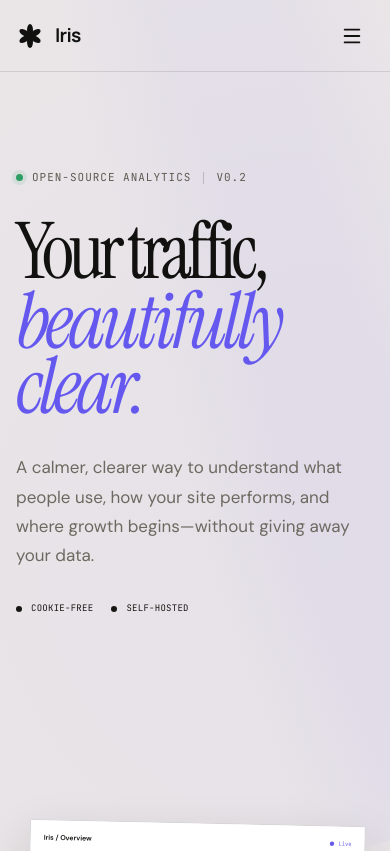
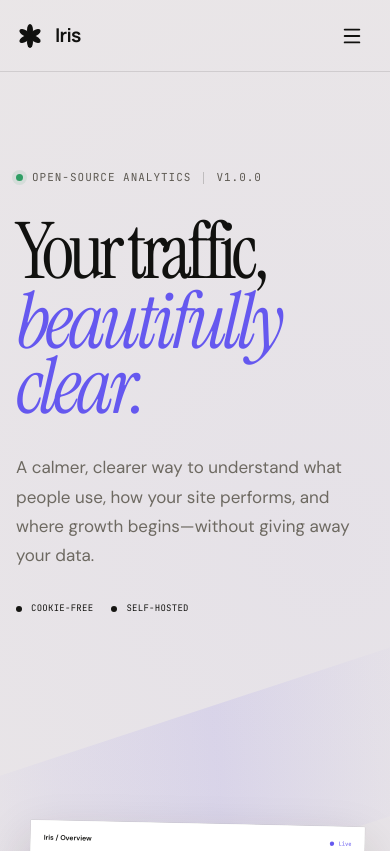
Before and after one commit to VatsalP117/iris, a React (Vite) app in the folder marketing/: page / in a window 390 px wide. Shown: the top 851 px of the page. Built offline with nearby package versions, Linux system fonts and the light colour scheme.

Commit message:
Prepare Iris Analytics 1.0.0 release

```diff
--- a/marketing/src/App.tsx
+++ b/marketing/src/App.tsx
@@ -72,10 +72,10 @@ function Nav() {
                 </div>
 
                 <div className="nav-actions">
-                    <Link to="/docs" className="button button--dark button--small">
+                    <a href="/docs#self-hosting" className="button button--dark button--small">
                         Deploy Iris
                         <ArrowRight size={15} />
-                    </Link>
+                    </a>
                 </div>
 
                 <button
@@ -95,9 +95,9 @@ function Nav() {
                     <a href="/#privacy" onClick={() => setIsOpen(false)}>Privacy</a>
                     <a href="/#developers" onClick={() => setIsOpen(false)}>Developers</a>
                     <Link to="/docs" onClick={() => setIsOpen(false)}>Docs</Link>
-                    <Link to="/docs" className="button button--dark" onClick={() => setIsOpen(false)}>
+                    <a href="/docs#self-hosting" className="button button--dark" onClick={() => setIsOpen(false)}>
                         Deploy Iris
-                    </Link>
+                    </a>
                 </div>
             )}
         </nav>
@@ -450,7 +450,7 @@ export function Home() {
                             <span className="status-dot" />
                             Open-source analytics
                             <span className="eyebrow-divider" />
-                            v0.2
+                            v1.0.0
                         </div>
                         <h1>
                             Your traffic,
--- a/marketing/src/Docs.tsx
+++ b/marketing/src/Docs.tsx
@@ -134,7 +134,7 @@ export default function Docs() {
         <div className="docs-header mb-16">
           <div className="docs-eyebrow">
             <span>Guides &amp; reference</span>
-            <em>v0.2.2</em>
+            <em>v1.0.0</em>
           </div>
           <h1 className="text-4xl md:text-5xl font-extrabold tracking-tight mb-4">Build with Iris.</h1>
           <p className="text-lg text-muted-foreground leading-relaxed max-w-2xl">
--- a/marketing/src/editorial.css
+++ b/marketing/src/editorial.css
@@ -30,18 +30,13 @@
 .home-page .hero-section::after {
     content: "";
     position: absolute;
-    top: -280px;
-    left: 33%;
-    width: 460px;
-    height: 1280px;
-    background: linear-gradient(
-        90deg,
-        transparent,
-        rgba(101, 88, 239, 0.045) 34%,
-        rgba(101, 88, 239, 0.045) 66%,
-        transparent
-    );
-    transform: rotate(-16deg);
+    top: 124px;
+    left: 28%;
+    width: 82%;
+    height: 430px;
+    background: linear-gradient(90deg, transparent, rgba(101, 88, 239, 0.05) 20%, rgba(101, 88, 239, 0.11) 52%, rgba(101, 88, 239, 0.025) 84%, transparent);
+    clip-path: polygon(0 42%, 100% 0, 100% 59%, 0 100%);
+    transform: rotate(-4deg);
     pointer-events: none;
 }
 
@@ -659,10 +654,11 @@
 
 @media (max-width: 640px) {
     .home-page .hero-section::after {
-        top: -80px;
-        left: 42%;
-        width: 320px;
-        height: 920px;
+        top: 650px;
+        left: -16%;
+        width: 140%;
+        height: 280px;
+        transform: rotate(-5deg);
     }
 
     .home-page .hero-grid {
```
Also changed, not shown: 1 other file (tests, documents, lock files or other folders).
